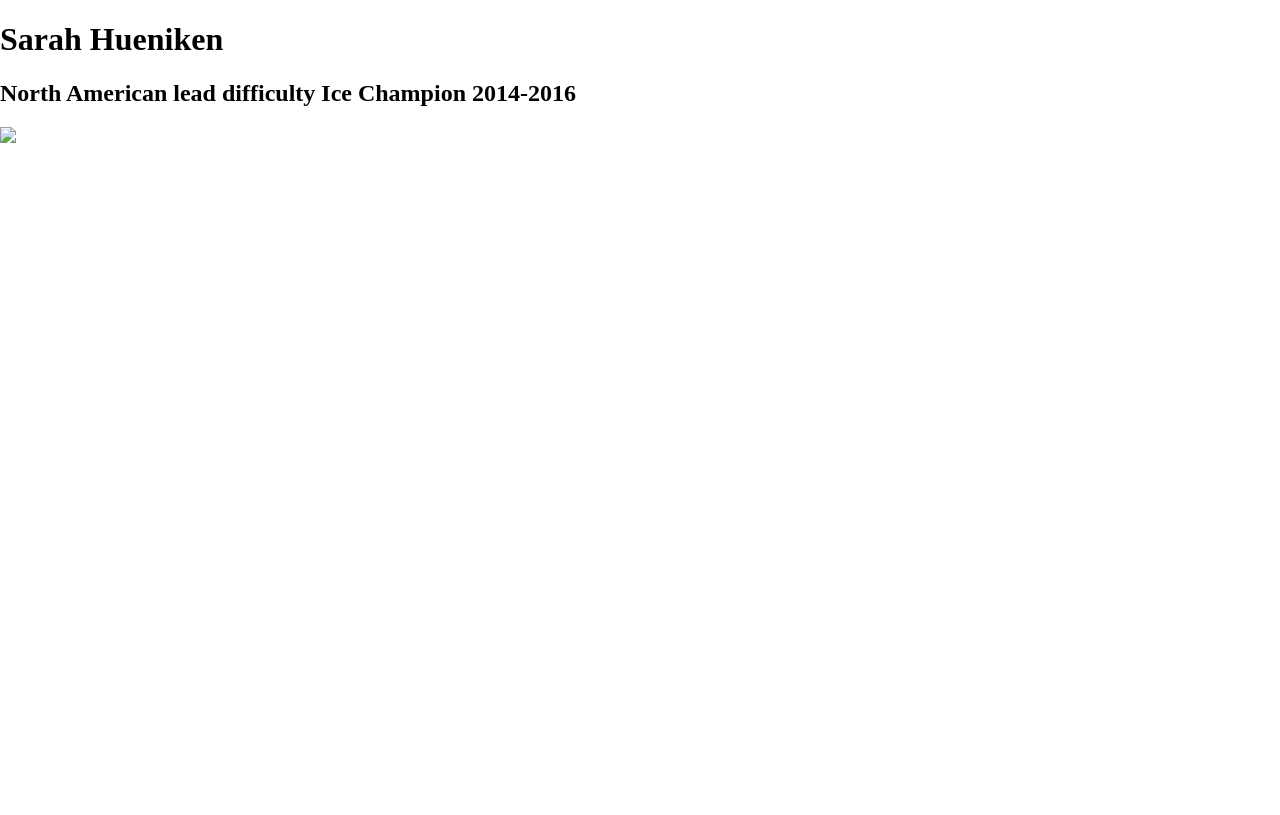
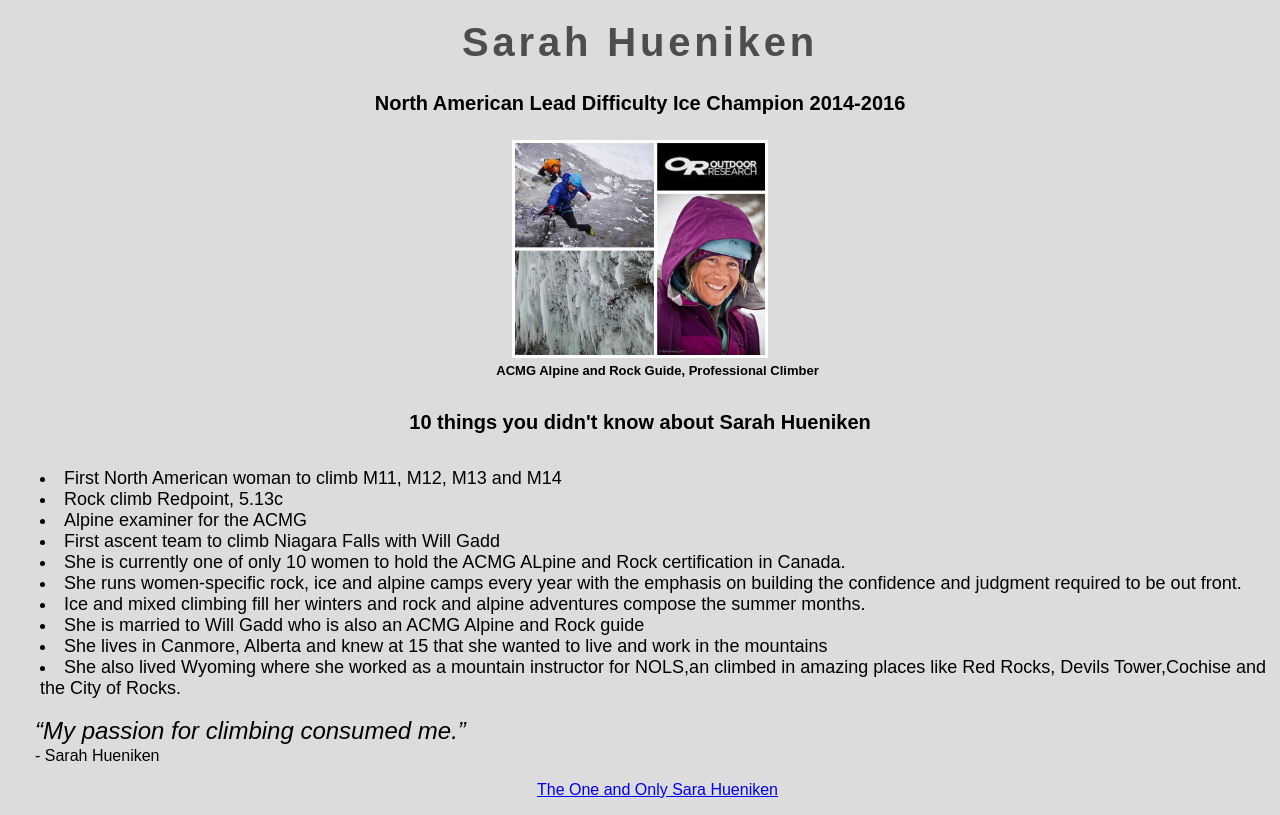
Before and after one commit to cstevenson7/tribute_SarahN, a plain HTML site: page index.html in a window 1280 px wide. Drawn offline with Linux system fonts and the light colour scheme.

Commit message:
committing final changes

```diff
--- a/css/styles.css
+++ b/css/styles.css
@@ -3,3 +3,64 @@ html,body {
     padding: 0;
     margin: 0;
 }
+body{
+    background-color: gainsboro;
+    font-family: Arial, Helvetica, sans-serif;
+}
+
+h1{
+    margin-top: 20px;
+    font-size: 40px;
+    color: rgb(78, 76, 76);
+    letter-spacing: .30vw;
+    text-align: center;
+    font-weight: bold;
+}
+
+h2{
+    top:-3px;
+    font-size: 20px;
+    text-align: center;
+    margin-bottom: 25px;
+}
+
+img{
+    display:block;
+    margin:10px auto auto auto;
+    width: 20%;
+    height: 20%;
+}
+
+div.picture p{
+    margin-top: 5px;
+    font-size:13px;
+    text-align: center;
+    font-weight: bold;
+}
+
+h5{
+    text-align: center;
+    font-size: 20px
+}
+
+ul{
+    list-style: inside;
+    font-size: 18px;
+}
+
+a{
+    margin: 0 auto;
+    text-align: center;
+}
+
+q{
+    margin-left: 35px;
+    font-size: 24px;
+    font-style: italic;
+}
+
+p{
+    margin-top: 2px;
+    margin-left: 35px;
+    font-size: 16px;
+}
--- a/index.html
+++ b/index.html
@@ -7,11 +7,43 @@
     <link rel="stylesheet" href="css/styles.css">
 </head>
 <body>
+    <!--name-->
     <div>
         <h1 class="famous">Sarah Hueniken</h1>
-        <h2>North American lead difficulty Ice Champion 2014-2016</h2>
+        <h2>North American Lead Difficulty Ice Champion 2014-2016</h2>
     </div>
-    <img src=
+
+    <!--picture and caption-->
+    <div class="picture">
+        <img src="images/Sarah_Hueniken.jpg"  alt= "Sarah Hueniken" width=700 >
+        <p>ACMG Alpine and Rock Guide, Professional Climber </p>
+    </div>
+
+    <!--text-->
+    <div class="text">
+        <h5>10 things you didn't know about Sarah Hueniken</h5>
+        <ul>
+
+            <li>First North American woman to climb M11, M12, M13 and M14</li>
+            <li>Rock climb Redpoint, 5.13c</li>
+            <li>Alpine examiner for the ACMG </li>
+            <li>First ascent team to climb Niagara Falls with Will Gadd</li>
+            <li>She is currently one of only 10 women to hold the ACMG ALpine and Rock certification in Canada.</li>
+            <li> She runs women-specific rock, ice and alpine camps every year with the emphasis on building the confidence and judgment required to be out front.</li>
+            <li>Ice and mixed climbing fill her winters and rock and alpine adventures compose the summer months.</li>
+            <li>She is married to Will Gadd who is also an ACMG Alpine and Rock guide </li>
+            <li>She lives in Canmore, Alberta and knew at 15 that she wanted to live and work in the mountains</li>
+            <li>She also lived Wyoming where she worked as a mountain instructor for NOLS,an climbed in amazing places like Red Rocks, Devils Tower,Cochise and the City of Rocks.</li>
+
+        </ul>
+        <q>My passion for climbing consumed me.</q>
+        <p>- Sarah Hueniken</p>
+    </div>
+    <footer>
+        <a href="https://gripped.com/news/sarah-hueniken-links-three-epic-ghost-routes-in-a-day/">
+            <p>The One and Only Sara Hueniken</p>
+        </a>
+    </footer>
 
 </body>
 </html>
```
